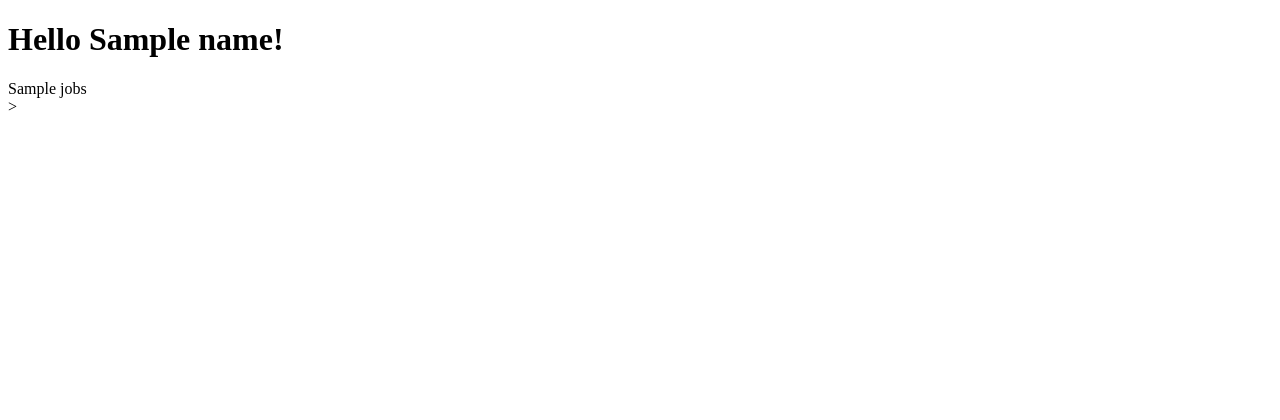
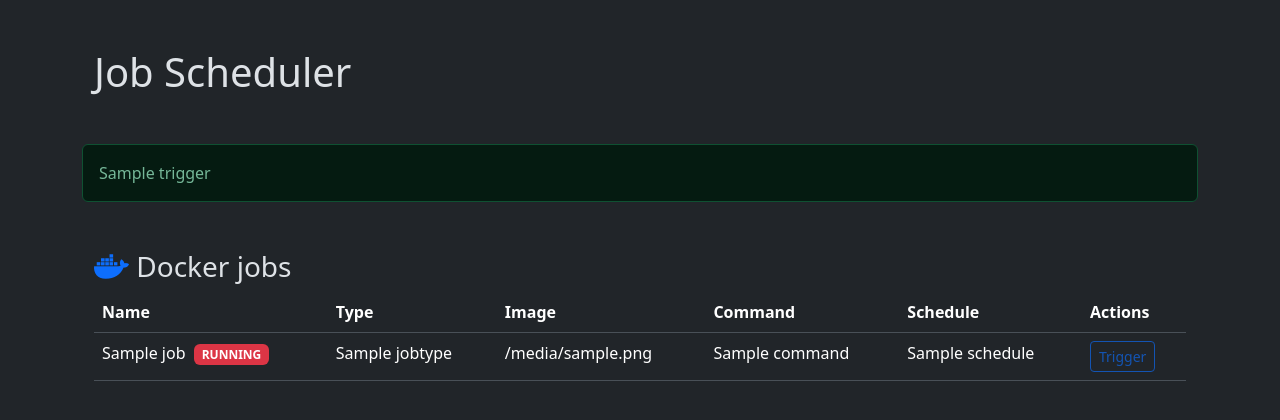
Before and after one commit to melvyndekort/scheduler, a Flask app: template trigger_web/templates/index.html in a window 1280 px wide. Shown: the top 420 px of the page. Run offline with Flask 3, Linux system fonts and the light colour scheme; the template is opened without the code that fills it: most values are stand-ins (such as "Sample title", 1, 10 or a date in 2020); some libraries are stand-ins or nearby versions.

Commit message:
UI fully implemented

```diff
--- a/pyproject.toml
+++ b/pyproject.toml
@@ -15,6 +15,8 @@ PyYAML = "^6.0.1"
 docker = "^6.1.3"
 Flask = "^3.0.0"
 gunicorn = "^21.2.0"
+schedule = "^1.2.1"
+croniter = "^2.0.1"
 
 [tool.poetry.dev-dependencies]
 pytest = "^7.4.2"
--- a/trigger_web/main.py
+++ b/trigger_web/main.py
@@ -1,24 +1,66 @@
 import logging
 
 from flask import Flask, render_template, request
+from logging.config import dictConfig
+
 from trigger_scheduler import main as scheduler
+from trigger_docker import main as docker
 
-logger = logging.getLogger(__name__)
-logger.setLevel(logging.INFO)
+dictConfig({
+    'version': 1,
+    'formatters': {'default': {
+        'format': '[%(asctime)s] %(levelname)s in %(module)s: %(message)s',
+    }},
+    'handlers': {'wsgi': {
+        'class': 'logging.StreamHandler',
+        'stream': 'ext://flask.logging.wsgi_errors_stream',
+        'formatter': 'default'
+    }},
+    'root': {
+        'level': 'INFO',
+        'handlers': ['wsgi']
+    }
+})
 
 app = Flask(__name__)
 
 
+def get_jobs():
+    jobs = scheduler.get_docker_jobs()
+    containers = docker.get_triggered_containers()
+
+    for container in containers:
+        job = next((i for i in jobs if i.name == container['job']), None)
+        job.addContainer(container)
+
+    return jobs
+
 @app.route('/', methods=['GET'])
 def index_get():
-    jobs = scheduler.get_jobs()
-    return render_template('index.html', jobs=jobs)
+    return render_template('index.html', docker_jobs=get_jobs())
 
 @app.route('/', methods=['POST'])
 def index_post():
-    name = request.args.get('name', None)
-    if name is None:
-        error = 'no name given'
-        return render_template('index.html', error=error)
+    jobname = request.form.get('triggerJobName')
+
+    if jobname is None:
+        return render_template(
+            'index.html',
+            error='No valid job was triggered',
+            docker_jobs=get_jobs()
+        )
+
+    result = docker.run_job(jobname)
+
+    if result:
+        return render_template(
+            'index.html',
+            trigger=f'Job "{jobname}" was successfully triggered',
+            docker_jobs=get_jobs()
+        )
     else:
-        return render_template('index.html', name=name)
+        return render_template(
+            'index.html',
+            error=f'Job "{jobname}" could not be triggered',
+            docker_jobs=get_jobs()
+        )
--- a/trigger_web/templates/index.html
+++ b/trigger_web/templates/index.html
@@ -1,19 +1,99 @@
 <!DOCTYPE html>
-<html lang="en">
+<html lang="en" data-bs-theme="dark">
 <head>
-  <title>Simple HTML document</title>
+  <title>Job Scheduler</title>
+  <link rel="icon" href="https://assets.mdekort.nl/logo.svg">
+  <link href="https://cdn.jsdelivr.net/npm/bootstrap@5.3.2/dist/css/bootstrap.min.css" rel="stylesheet" integrity="sha384-T3c6CoIi6uLrA9TneNEoa7RxnatzjcDSCmG1MXxSR1GAsXEV/Dwwykc2MPK8M2HN" crossorigin="anonymous">
 </head>
 <body>
-{% if name %}
-  <h1>Hello {{ name }}!</h1>
-{% else %}
-  <h1>Hello World!</h1>
-{% endif %}
-{% if jobs %}
-  <div>{{ jobs }}</div>>
-{% endif %}
-{% if error %}
-  <h3 style="color: red;">{{ error }}</h3>
-{% endif %}
+  <div class="container">
+    <div class="container-fluid my-5">
+      <h1>Job Scheduler</h1>
+    </div>
+    {% if error %}
+    <div class="alert alert-danger" role="alert">
+      {{ error }}
+    </div>
+    {% endif %}
+    {% if trigger %}
+    <div class="alert alert-success" role="alert">
+      {{ trigger }}
+    </div>
+    {% endif %}
+    <div class="container my-5">
+      <h3><i class="fa-brands fa-docker text-primary"></i> Docker jobs</h3>
+      <form id="triggerForm" enctype="multipart/form-data" action="/" method="post">
+        <input type="hidden" id="triggerJobName" name="triggerJobName"/>
+        <table class="table">
+          <thead>
+            <tr>
+              <th scope="col">Name</th>
+              <th scope="col">Type</th>
+              <th scope="col">Image</th>
+              <th scope="col">Command</th>
+              <th scope="col">Schedule</th>
+              <th scope="col">Actions</th>
+            </tr>
+          </thead>
+          <tbody>
+          {% for job in docker_jobs %}
+            <tr>
+              <td scope="row">
+                {{ job['name'] }}&nbsp;
+                {% if job['containers']|length > 0 %}
+                <a href="#" class="badge bg-danger text-decoration-none" data-bs-toggle="modal" data-bs-target="#modal-{{ job['name'] }}">
+                  RUNNING
+                </a>
+                {% endif %}
+              </td>
+              <td>{{ job['jobtype'] }}</td>
+              <td>{{ job['image'] }}</td>
+              {% if job['command'] == None %}
+              <td class="text-secondary">-</td>
+              {% else %}
+              <td class="text-truncate" style="max-width: 300px;">{{ job['command'] }}</td>
+              {% endif %}
+              <td>{{ job['schedule'] }}</td>
+              <td>
+                <button type="button" onclick="submitTrigger('{{ job['name'] }}')" value="{{ job['name'] }}" class="btn btn-sm {% if job['containers']|length > 0 %}btn-outline-primary" disabled{% else %}btn-primary"{% endif %}>
+                  Trigger
+                </button>
+              </td>
+            </tr>
+          {% endfor %}
+          </tbody>
+        </table>
+      </form>
+      {% for job in docker_jobs %}
+      {% if job['containers']|length > 0 %}
+      <div class="modal fade" id="modal-{{ job['name'] }}" tabindex="-1" aria-labelledby="modalLabel" aria-hidden="true">
+        <div class="modal-dialog">
+          <div class="modal-content">
+            <div class="modal-header">
+              <h1 class="modal-title fs-5" id="modalLabel">Running jobs</h1>
+              <button type="button" class="btn-close" data-bs-dismiss="modal" aria-label="Close"></button>
+            </div>
+            <div class="modal-body">
+              <ul class="list-group list-group-flush">
+                {% for container in job['containers'] %}
+                <li class="list-group-item">{{ container['id'] }} - {{ container['name'] }}</li>
+                {% endfor %}
+              </ul>
+            </div>
+          </div>
+        </div>
+      </div>
+      {% endif %}
+      {% endfor %}
+    </div>
+  </div>
+  <script src="https://cdn.jsdelivr.net/npm/bootstrap@5.3.2/dist/js/bootstrap.bundle.min.js" integrity="sha384-C6RzsynM9kWDrMNeT87bh95OGNyZPhcTNXj1NW7RuBCsyN/o0jlpcV8Qyq46cDfL" crossorigin="anonymous"></script>
+  <script src="https://kit.fontawesome.com/6bfcea34f1.js" crossorigin="anonymous"></script>
+  <script language='JavaScript' type='text/javascript'>
+    function submitTrigger(value) {
+      document.getElementById('triggerJobName').value = value;
+      document.getElementById('triggerForm').submit();
+    }
+  </script>
 </body>
 </html>
```
Also changed, not shown: jobs.yml (+23 -2 lines), trigger_docker/main.py (+23 -2 lines), trigger_scheduler/job.py (added, +12 -0 lines), trigger_scheduler/main.py (+18 -7 lines), 2 other files.
